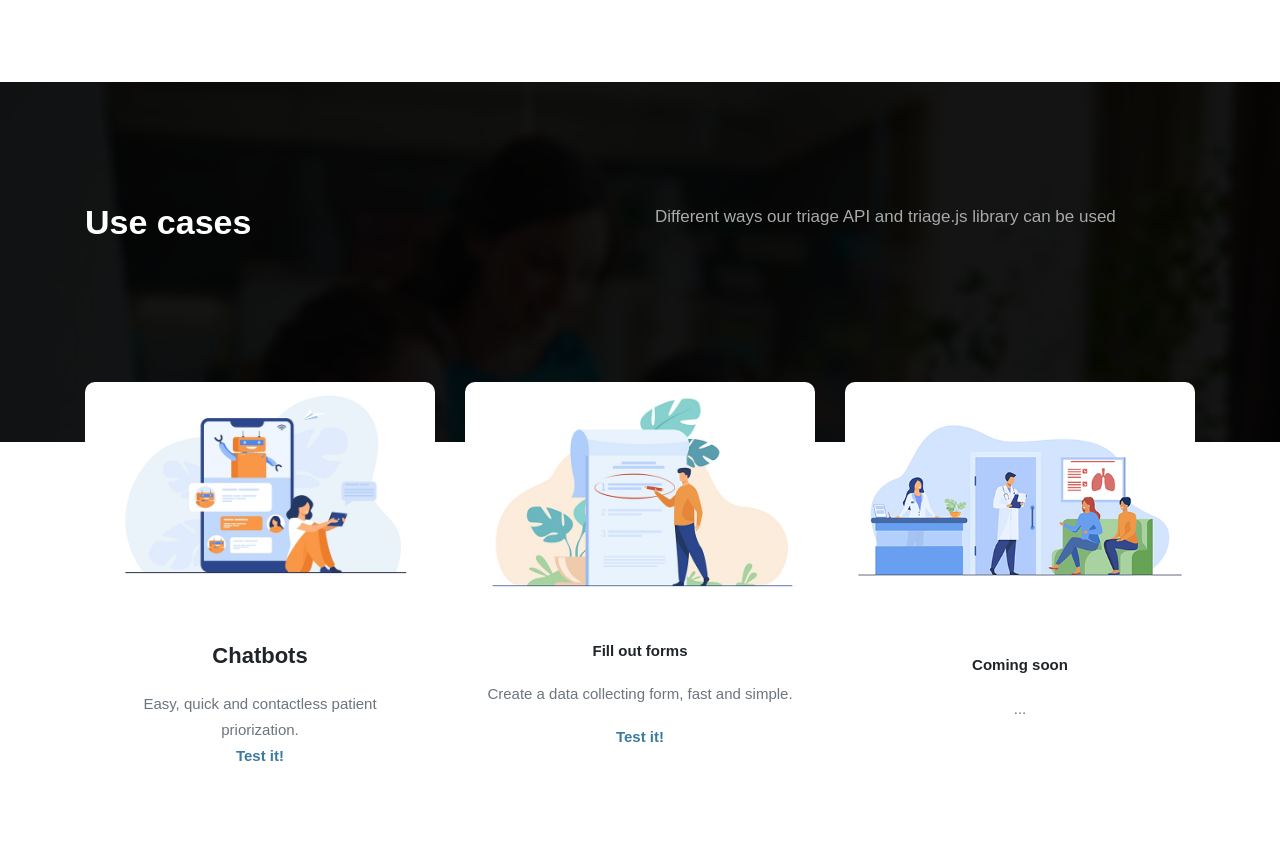
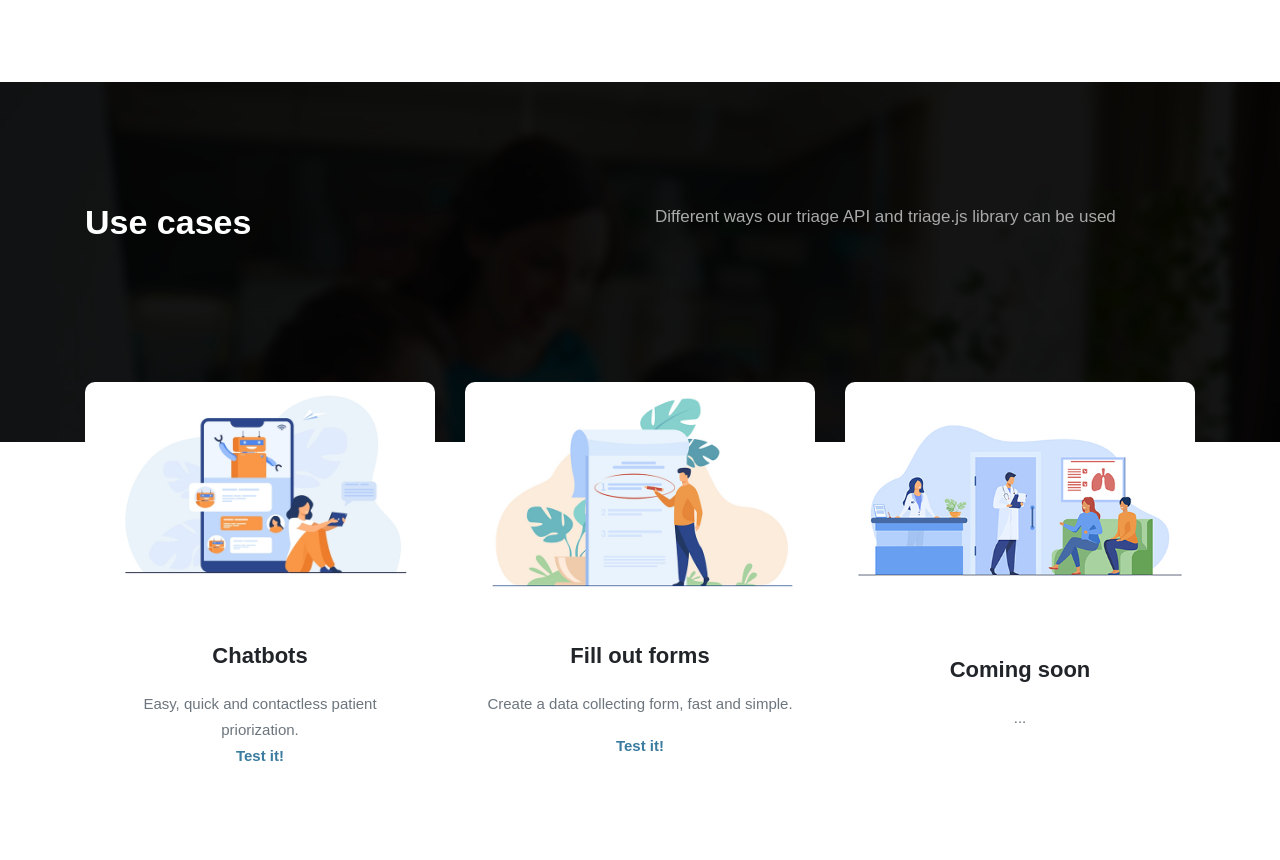
Before and after one commit to emdmed/triageapi, a website: page client/index.html in a window 1280 px wide. Shown: the part 630-1490 px from the top of the page. Drawn offline with Linux system fonts and the light colour scheme; no server answers; files whose address does not match are found by name; a web font is replaced by a local one.

Commit message:
fixed error in html

```diff
--- a/client/index.html
+++ b/client/index.html
@@ -259,7 +259,7 @@
 
               <div class="project-content">
                 <a href="apitest.html">
-                  <h5>Fill out forms</h5>
+                  <h3>Fill out forms</h3>
                 </a>
 
                 <p>
@@ -273,7 +273,7 @@
             <div class="single-project">
               <img src="images/wait.jpg" alt="" class="img-fluid" />
               <div class="project-content">
-                <h5>Coming soon</h5>
+                <h3>Coming soon</h3>
                 <p>
                   ...
                 </p>
```
